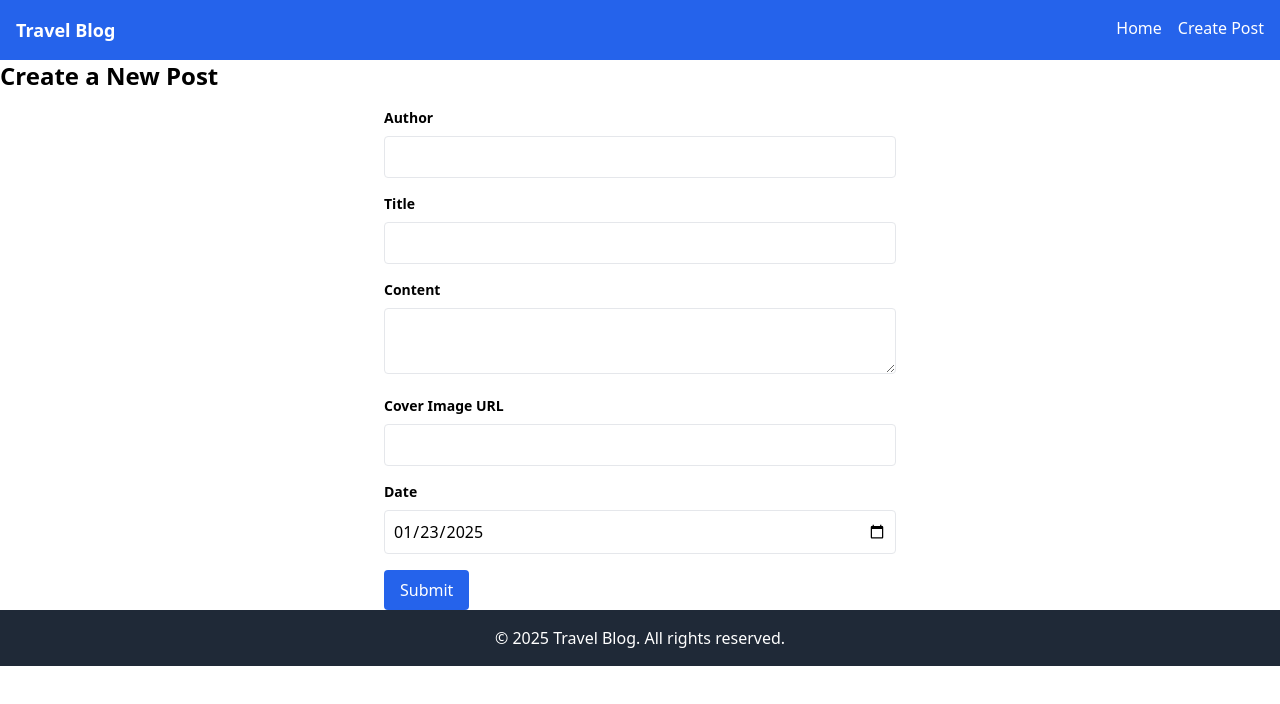
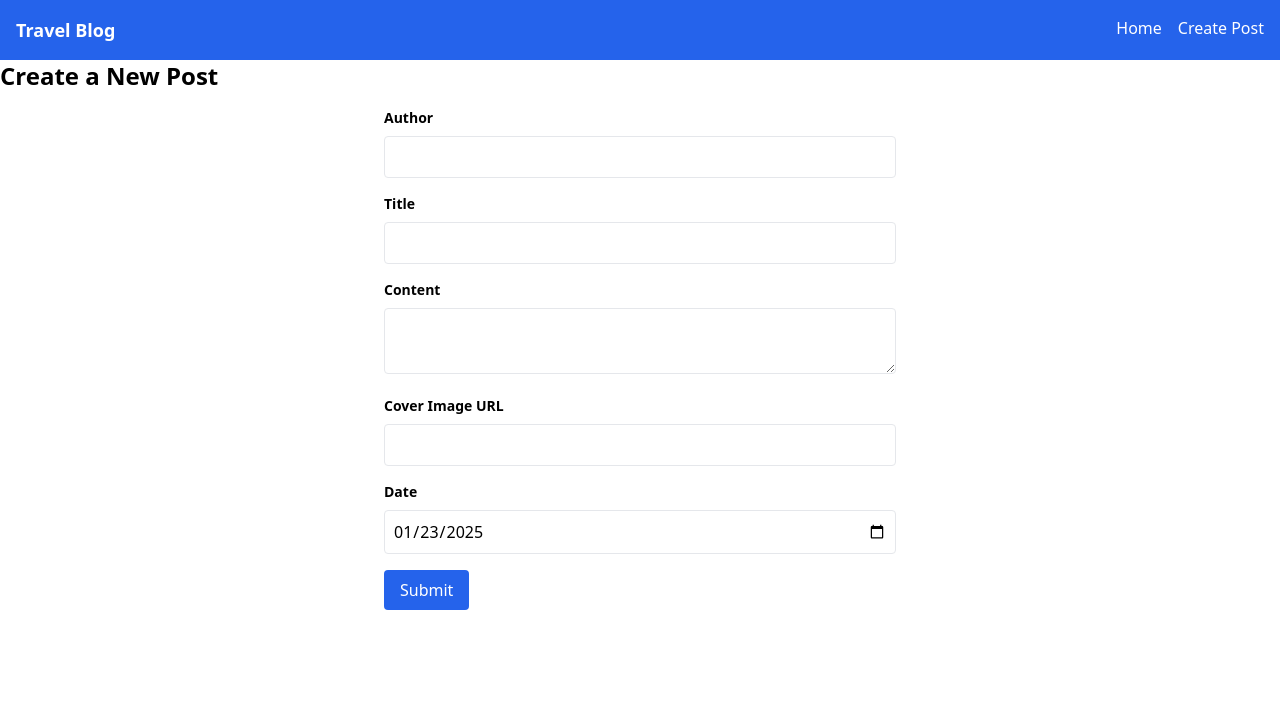
Before and after one commit to EnidaHebib/FullStack_Client, a React (Vite) app in the folder vite-project/: page /create in a window 1280 px wide. Shown: the top 704 px of the page. Built offline with nearby package versions, Linux system fonts and the light colour scheme.

Commit message:
deleted footer

```diff
--- a/vite-project/src/App.jsx
+++ b/vite-project/src/App.jsx
@@ -4,7 +4,6 @@ import Homepage from './pages/Homepage';
 import CreatePost from './pages/CreatePost';
 import PostPage from './pages/PostPage';
 import Header from './components/Header';
-import Footer from './components/Footer';
 import './index.css'; // <-- Import Tailwind CSS here
 
 const App = () => {
@@ -16,7 +15,6 @@ const App = () => {
                 <Route path="/create" element={<CreatePost />} />
                 <Route path="/posts/:id" element={<PostPage />} />
             </Routes>
-            <Footer />
         </Router>
     );
 };
--- a/vite-project/src/components/Footer.jsx
+++ /dev/null
@@ -1,11 +0,0 @@
-import React from "react";
-
-function Footer() {
-  return (
-    <footer className="bg-gray-800 text-white text-center p-4">
-      © 2025 Travel Blog. All rights reserved.
-    </footer>
-  );
-}
-
-export default Footer;
```
